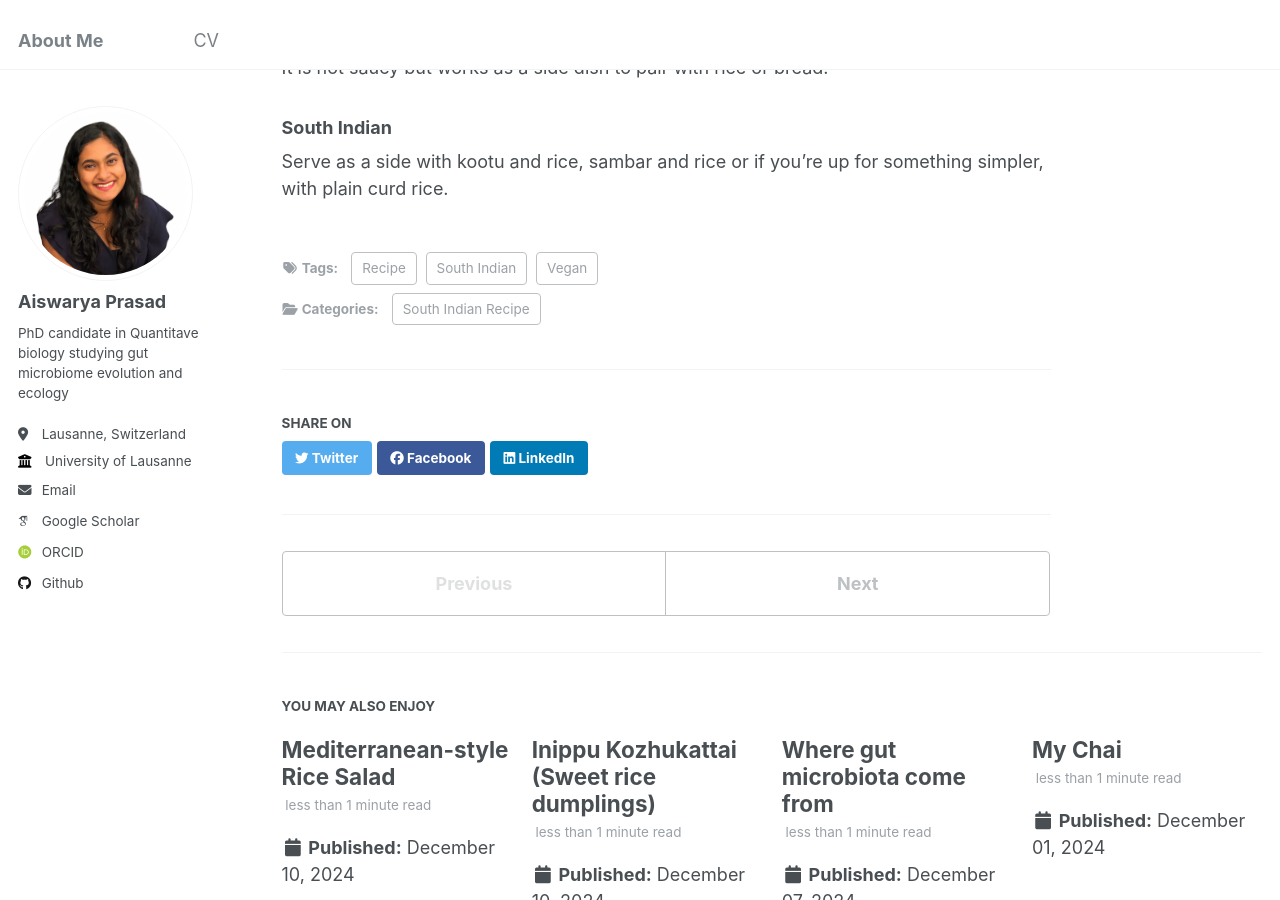
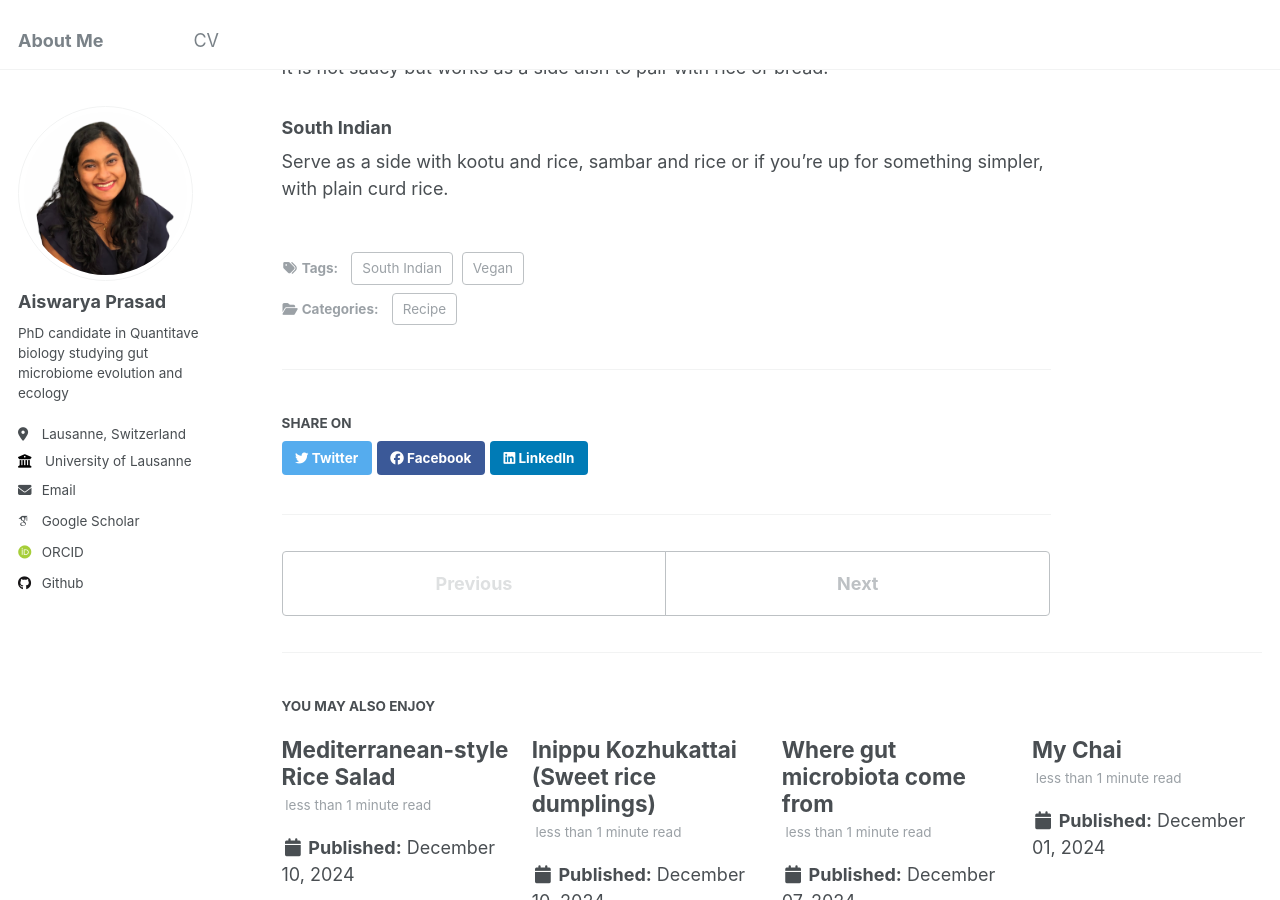
Before and after one commit to Aiswarya-prasad/aiswarya-prasad.github.io, a Jekyll site: the page built from _posts/2024-10-06-recipe-brinjal-fry.md, in a window 1280 px wide and 900 px high, scrolled down 3772 px. Built offline with Jekyll 4.4.1, drawn with Linux system fonts in a browser that asks for light colours; some web fonts are replaced.

Commit message:
Syntax change, squash commit later or just ignore.

```diff
--- a/_posts/2024-10-06-recipe-brinjal-fry.md
+++ b/_posts/2024-10-06-recipe-brinjal-fry.md
@@ -3,11 +3,10 @@ title: 'Eggplant Fry - South Indian Style'
 date: 2024-10-06
 permalink: /posts/2024/09/brinjal-fry/
 tags:
-  - Recipe
   - South Indian
   - Vegan
 categories:
-  - South Indian Recipe
+  - Recipe
 ---
 
 This is a simple recipe for a delicious South Indian style **Eggplant (aka Brinjal, aka Katthirikkaai)** fry. While it is a great side dish to pair with various South Indian dishesm it also works a unique way to incorporate eggplants as a side dish for your favourite rice or bread even if you are not familiar with South Indian cuisine.
```
